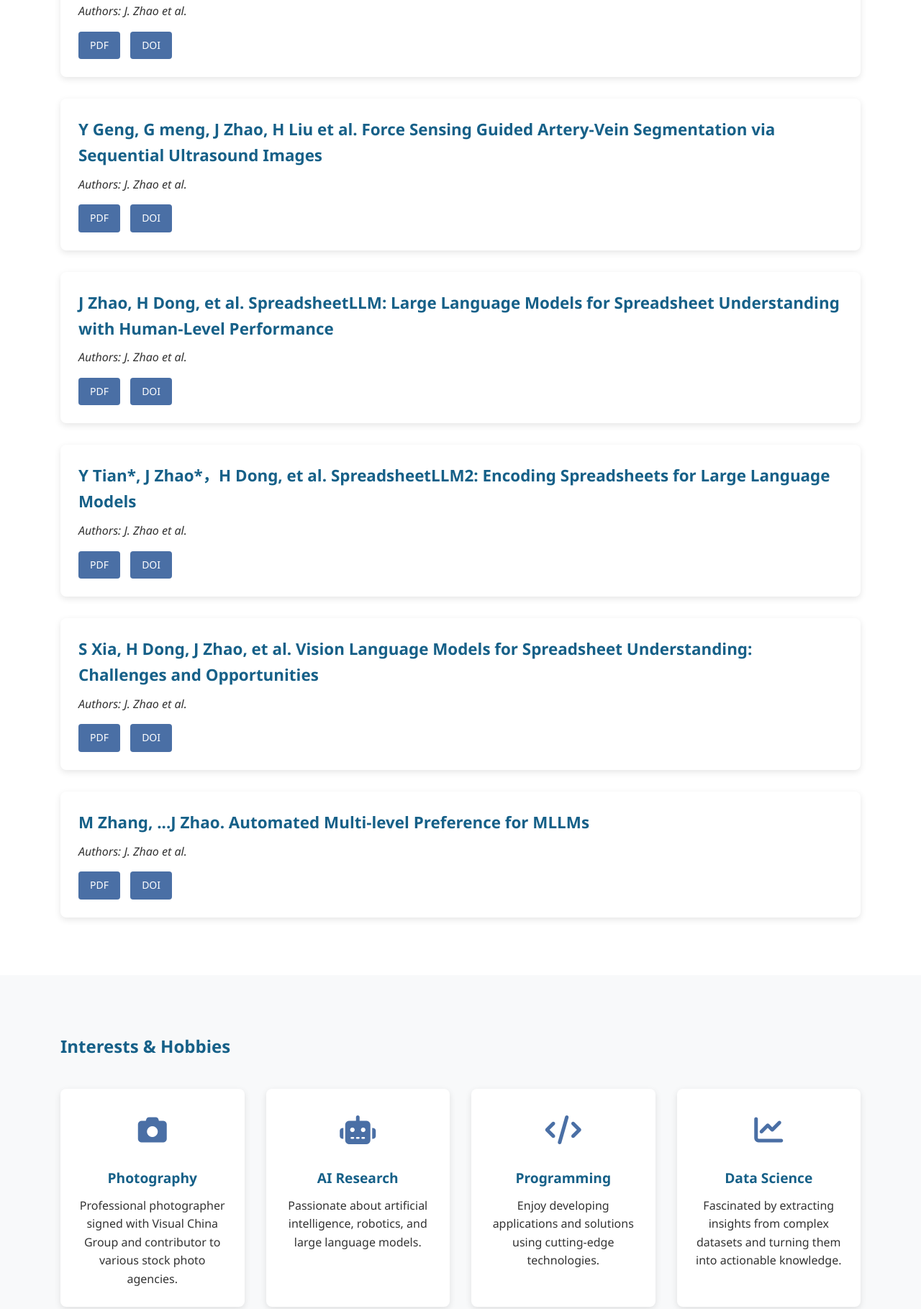
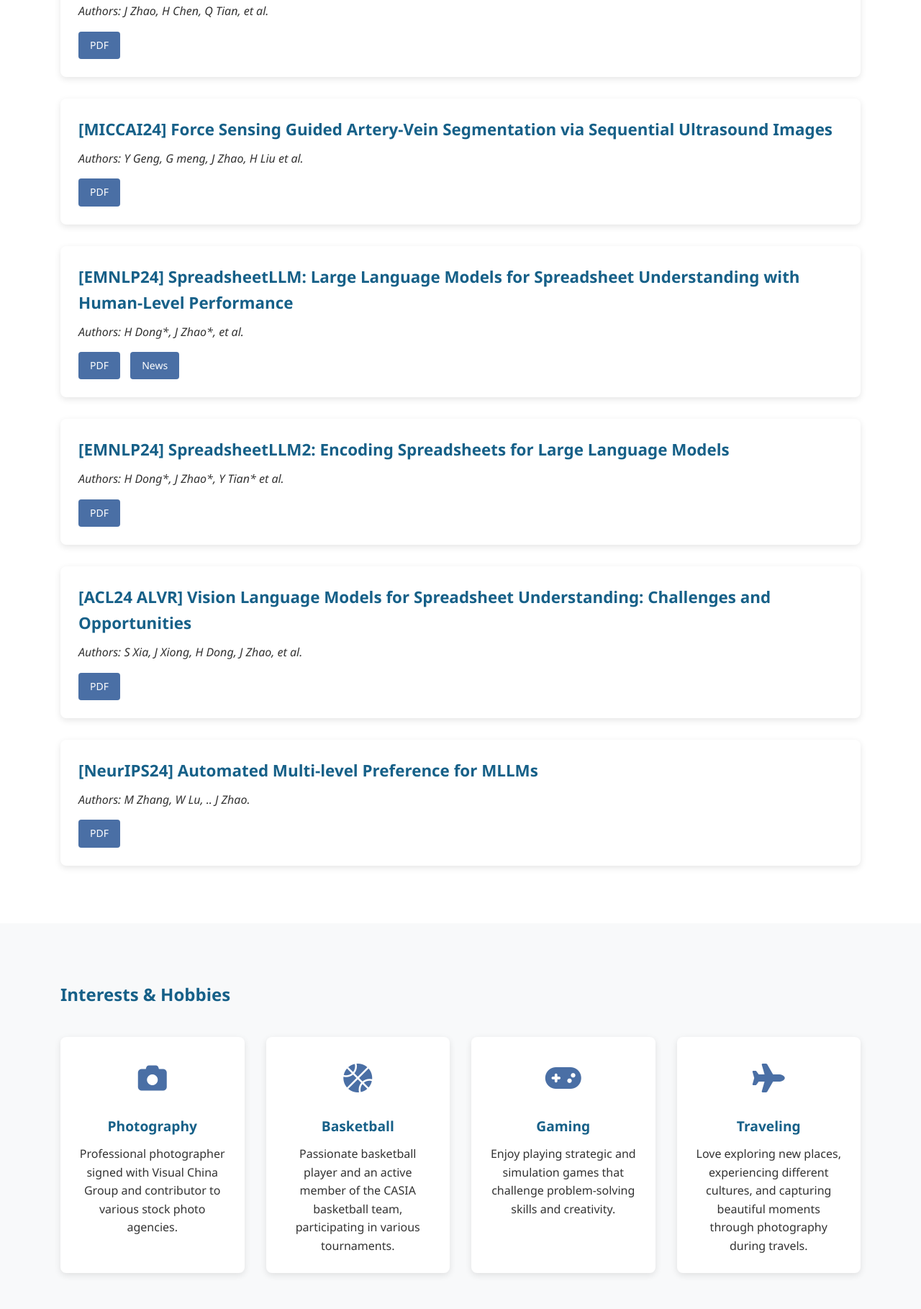
Before and after one commit to JimberZ/JimberZ.github.io, a plain HTML site: page index.html in a window 1280 px wide. Shown: the part 4184-6003 px from the top of the page at 72% size. Drawn offline with Linux system fonts and the light colour scheme.

Commit message:
add figures

```diff
--- a/index.html
+++ b/index.html
@@ -174,72 +174,66 @@
             <h2>Publications</h2>
             <div class="publication-list">
                 <div class="publication-item">
-                    <h3>J Zhao, H Chen, Q Tian, et al.  BronchoCopilot: Towards Autonomous Robotic Bronchoscopy via Multimodal Reinforcement Learning</h3>
-                    <p class="publication-authors">Authors: J. Zhao et al.</p>
+                    <h3>[IROS24, Oral] BronchoCopilot: Towards Autonomous Robotic Bronchoscopy via Multimodal Reinforcement Learning</h3>
+                    <p class="publication-authors">J Zhao, H Chen, Q Tian, et al.</p>
                     <p class="publication-venue"></p>
                     <div class="publication-links">
-                        <a href="#" class="btn">PDF</a>
-                        <a href="#" class="btn">DOI</a>
+                        <a href="https://arxiv.org/abs/2403.01483" class="btn">PDF</a>
                     </div>
                 </div>
 
                 <div class="publication-item">
-                    <h3>J Zhao, H Chen, Q Tian, et al.  Precise Manipulation of Robotic Flexible Bronchoscopy with Tactile-bonus Reinforcement Learning</h3>
-                    <p class="publication-authors">Authors: J. Zhao et al.</p>
+                    <h3>[ICRA24 C4SR+] Precise Manipulation of Robotic Flexible Bronchoscopy with Tactile-bonus Reinforcement Learning</h3>
+                    <p class="publication-authors">Authors: J Zhao, H Chen, Q Tian, et al.</p>
                     <p class="publication-venue"></p>
                     <div class="publication-links">
-                        <a href="#" class="btn">PDF</a>
-                        <a href="#" class="btn">DOI</a>
+                        <a href="https://sites.google.com/view/icra24-c4sr" class="btn">PDF</a>
                     </div>
                 </div>
 
                 <div class="publication-item">
-                    <h3>Y Geng, G meng, J Zhao, H Liu et al. Force Sensing Guided Artery-Vein Segmentation via Sequential Ultrasound Images</h3>
-                    <p class="publication-authors">Authors: J. Zhao et al.</p>
+                    <h3>[MICCAI24] Force Sensing Guided Artery-Vein Segmentation via Sequential Ultrasound Images</h3>
+                    <p class="publication-authors">Authors: Y Geng, G meng, J Zhao, H Liu et al.</p>
                     <p class="publication-venue"></p>
                     <div class="publication-links">
-                        <a href="#" class="btn">PDF</a>
-                        <a href="#" class="btn">DOI</a>
+                        <a href="https://arxiv.org/pdf/2407.21394" class="btn">PDF</a>
                     </div>
                 </div>
 
                 <div class="publication-item">
-                    <h3>J Zhao, H Dong, et al. SpreadsheetLLM: Large Language Models for Spreadsheet Understanding with Human-Level Performance</h3>
-                    <p class="publication-authors">Authors: J. Zhao et al.</p>
+                    <h3>[EMNLP24] SpreadsheetLLM: Large Language Models for Spreadsheet Understanding with Human-Level Performance</h3>
+                    <p class="publication-authors">Authors: H Dong*, J Zhao*, et al. </p>
                     <p class="publication-venue"></p>
                     <div class="publication-links">
-                        <a href="#" class="btn">PDF</a>
-                        <a href="#" class="btn">DOI</a>
+                        <a href="https://arxiv.org/pdf/2407.09025v1" class="btn">PDF</a>
+                        <a href="https://huggingface.co/papers/2407.09025" class="btn">News</a>
                     </div>
                 </div>
 
                 <div class="publication-item">
-                    <h3>Y Tian*, J Zhao*，H Dong, et al. SpreadsheetLLM2: Encoding Spreadsheets for Large Language Models</h3>
-                    <p class="publication-authors">Authors: J. Zhao et al.</p>
+                    <h3>[EMNLP24] SpreadsheetLLM2: Encoding Spreadsheets for Large Language Models</h3>
+                    <p class="publication-authors">Authors: H Dong*, J Zhao*, Y Tian* et al. </p>
                     <p class="publication-venue"></p>
                     <div class="publication-links">
-                        <a href="#" class="btn">PDF</a>
-                        <a href="#" class="btn">DOI</a>
+                        <a href="https://www.microsoft.com/en-us/research/publication/encoding-spreadsheets-for-large-language-models/" class="btn">PDF</a>
                     </div>
                 </div>
 
                 <div class="publication-item">
-                    <h3>S Xia, H Dong, J Zhao, et al. Vision Language Models for Spreadsheet Understanding: Challenges and Opportunities</h3>
-                    <p class="publication-authors">Authors: J. Zhao et al.</p>
+                    <h3>[ACL24 ALVR] Vision Language Models for Spreadsheet Understanding: Challenges and Opportunities</h3>
+                    <p class="publication-authors">Authors: S Xia, J Xiong, H Dong, J Zhao, et al.</p>
                     <p class="publication-venue"></p>
                     <div class="publication-links">
-                        <a href="#" class="btn">PDF</a>
-                        <a href="#" class="btn">DOI</a>
+                        <a href="https://arxiv.org/abs/2405.16234" class="btn">PDF</a>
                     </div>
                 </div>
 
                 <div class="publication-item">
-                    <h3>M Zhang, ...J Zhao. Automated Multi-level Preference for MLLMs</h3>
-                    <p class="publication-authors">Authors: J. Zhao et al.</p>
+                    <h3>[NeurIPS24] Automated Multi-level Preference for MLLMs</h3>
+                    <p class="publication-authors">Authors: M Zhang, W Lu, .. J Zhao.</p>
                     <p class="publication-venue"></p>
                     <div class="publication-links">
-                        <a href="#" class="btn">PDF</a>
-                        <a href="#" class="btn">DOI</a>
+                        <a href="https://arxiv.org/abs/2405.11165" class="btn">PDF</a>
                     </div>
                 </div>
         </div>
@@ -260,26 +254,26 @@
 
                 <div class="interest-item">
                     <div class="interest-icon">
-                        <i class="fas fa-robot"></i>
+                        <i class="fas fa-basketball-ball"></i>
                     </div>
-                    <h3>AI Research</h3>
-                    <p>Passionate about artificial intelligence, robotics, and large language models.</p>
+                    <h3>Basketball</h3>
+                    <p>Passionate basketball player and an active member of the CASIA basketball team, participating in various tournaments.</p>
                 </div>
 
                 <div class="interest-item">
                     <div class="interest-icon">
-                        <i class="fas fa-code"></i>
+                        <i class="fas fa-gamepad"></i>
                     </div>
-                    <h3>Programming</h3>
-                    <p>Enjoy developing applications and solutions using cutting-edge technologies.</p>
+                    <h3>Gaming</h3>
+                    <p>Enjoy playing strategic and simulation games that challenge problem-solving skills and creativity.</p>
                 </div>
 
                 <div class="interest-item">
                     <div class="interest-icon">
-                        <i class="fas fa-chart-line"></i>
+                        <i class="fas fa-plane"></i>
                     </div>
-                    <h3>Data Science</h3>
-                    <p>Fascinated by extracting insights from complex datasets and turning them into actionable knowledge.</p>
+                    <h3>Traveling</h3>
+                    <p>Love exploring new places, experiencing different cultures, and capturing beautiful moments through photography during travels.</p>
                 </div>
     </div>
         </div>
```
Also changed, not shown: images/logos/tencent.png.
